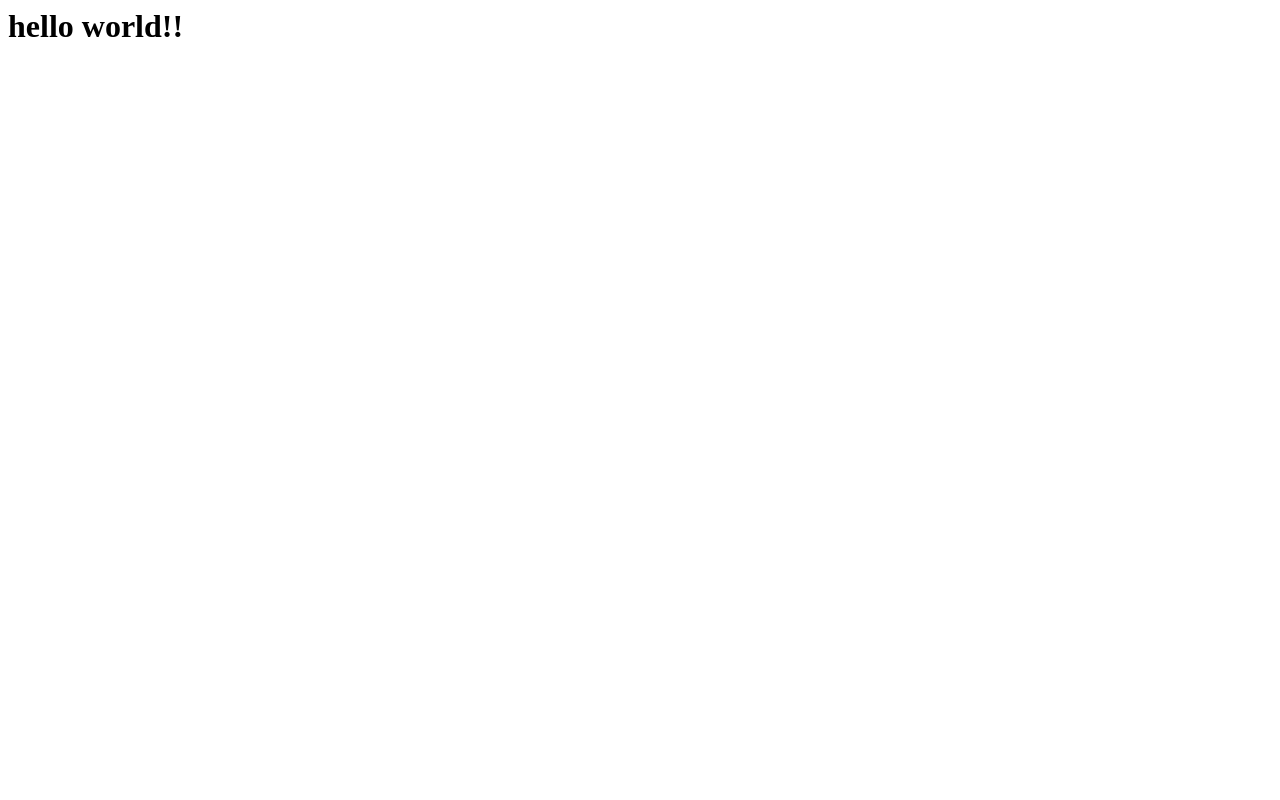
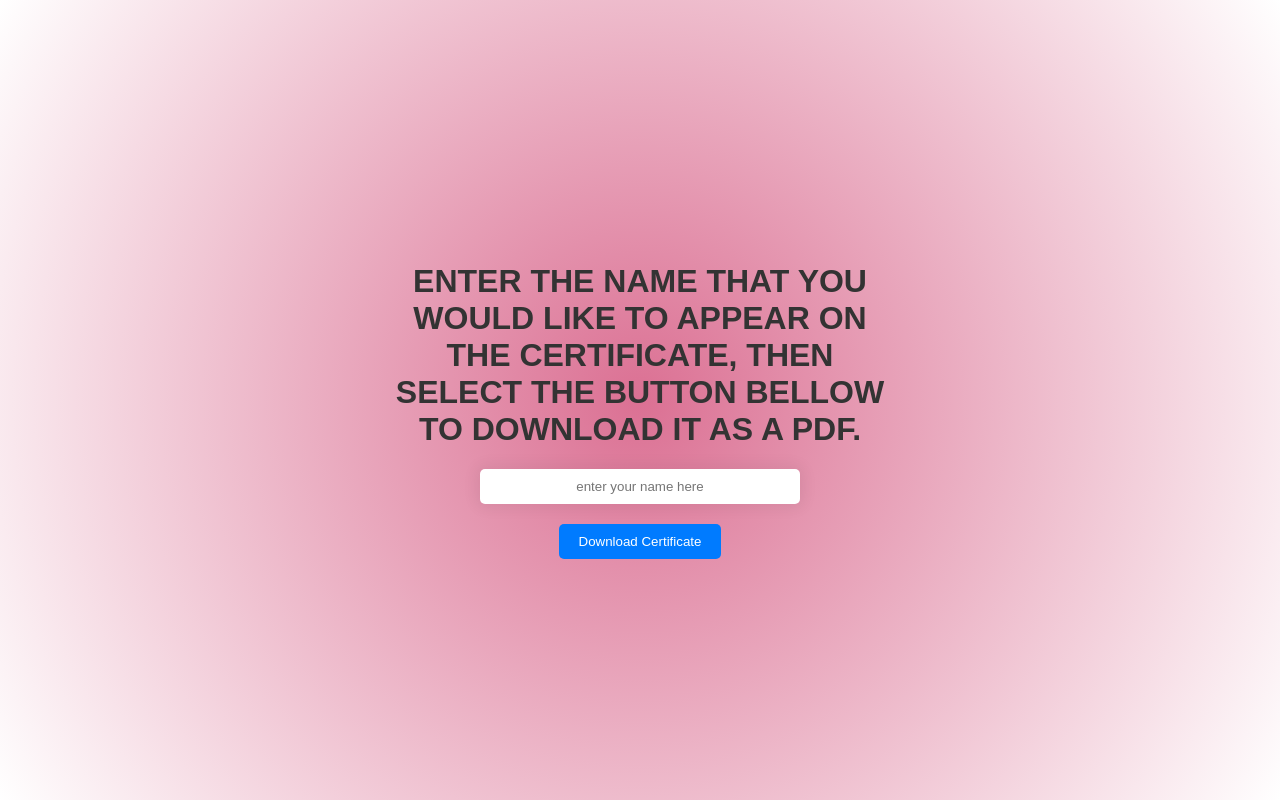
Before and after one commit to cp-it-rbny/certificate, a website: page index.html in a window 1280 px wide. Drawn offline with nearby package versions, Linux system fonts and the light colour scheme.

Commit message:
Update index.html

```diff
--- a/index.html
+++ b/index.html
@@ -1,11 +1,85 @@
+<!DOCTYPE html>
 <html>
-<style></style>
+
+<head>
+    <title>First Attendance Certificate</title>
+    <script src="https://cdnjs.cloudflare.com/ajax/libs/jspdf/2.5.1/jspdf.umd.min.js"></script>
+    <style>
+        body {
+            display: flex;
+            flex-direction: column;
+            align-items: center;
+            justify-content: center;
+            height: 100vh;
+            margin: 0;
+            background: rgb(219,112,147);
+            background: radial-gradient(circle, rgba(219,112,147,1) 0%, rgba(255,255,255,1) 100%);
+            font-family: Arial, sans-serif;
+
+        }
+        h1 {
+            color: #333;
+            text-transform: uppercase;
+            width: 500px;
+            text-align: center;
+        }
+        #myText {
+            width: 300px;
+            padding: 10px;
+            border: none;
+            border-radius: 5px;
+            box-shadow: 0 0 15px 4px rgba(0,0,0,0.06);
+            text-align: center;
+        }
+        #myButton {
+            margin-top: 20px;
+            padding: 10px 20px;
+            background-color: #007BFF;
+            color: white;
+            border: none;
+            border-radius: 5px;
+            cursor: pointer;
+            transition: background-color 0.3s ease;
+        }
+        #myButton:hover {
+            background-color: #0056b3;
+        }
+    </style>
+</head>
+
 <body>
-    <h1>hello world!!</h1>
-    <div id="render"></div>
+    <h1>Enter the name that you would like to appear on the certificate, then select the button bellow to download it as a PDF.</h1>
+    <input type="text" id="myText" placeholder="enter your name here">
+    <button id="myButton">Download Certificate</button>
+
+    <script>
+        document.getElementById('myButton').onclick = function () {
+            var text = document.getElementById('myText').value;
+
+            window.jsPDF = window.jspdf.jsPDF;
+
+            var doc = new jsPDF("landscape", "in", [11, 8.5]);
+
+            doc.text("Certificate", 10, 10);
+            doc.addImage("https://cp-it-rbny.github.io/signature/Certificate_background.png", 'PNG', 0, 0, 11, 8.5);
+            doc.setFontSize(40);
+            doc.setTextColor(255, 255, 255);
+            doc.setFont('Lato-Black', 'bold');
+            doc.text(text,(doc.internal.pageSize.width / 2),6.1,null,null,'center');
+            /* This tells the PDF to add text to the page.
+            The first argument is the text to add (in this case a JavaScript variable),
+            the second is the x-coordinate (in this case we’re using a function to find a middle point for the document),
+            the third is the y-coordinate (in millimeters),
+            the fourth and fifth arguments are null,
+            and the sixth argument says that the text should be centered */
+
+            // Save the PDF
+            doc.save('Certificate.pdf');
+           // doc.output('dataurlnewwindow', 'certificate.pdf');
+
+            //alert(text);
+        }
+    </script>
 </body>
-<script src="https://unpkg.com/jspdf@latest/dist/jspdf.umd.min.js"></script>
-<script>
 
-</script>
 </html>
```
